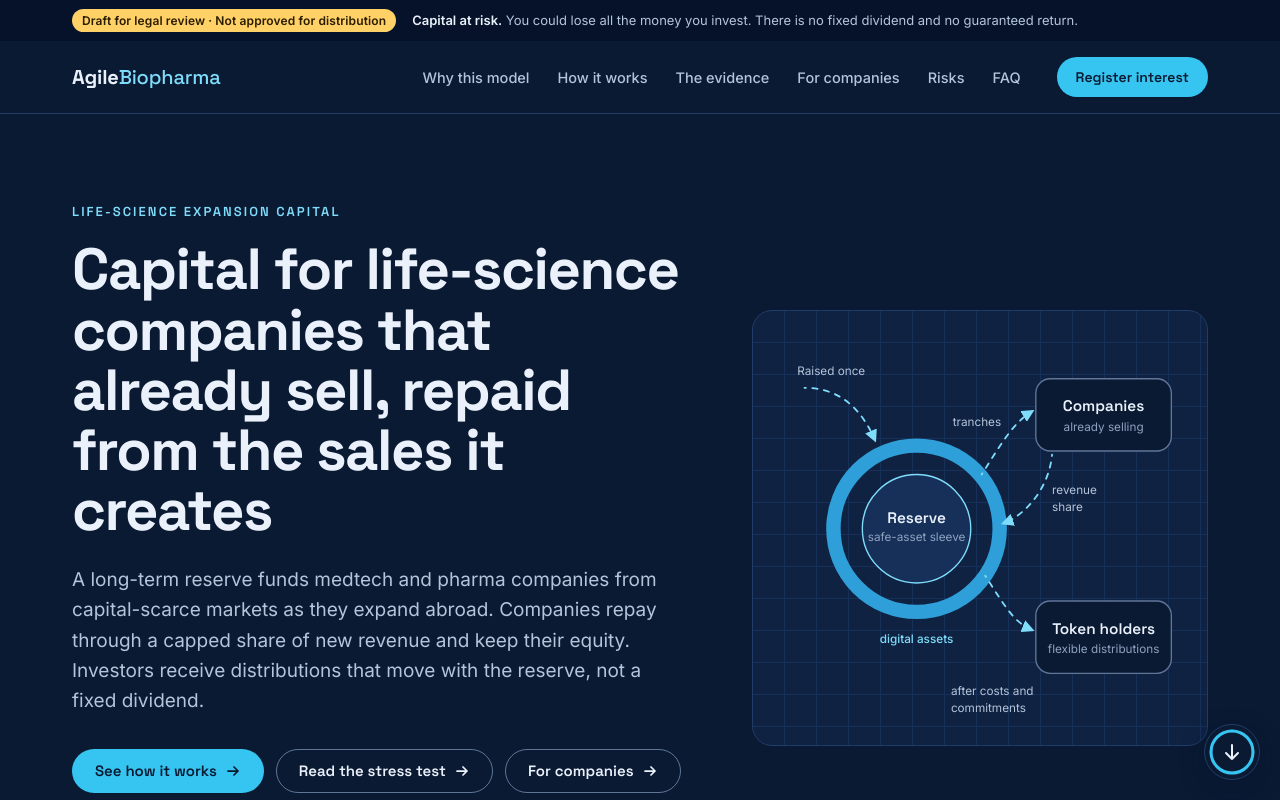
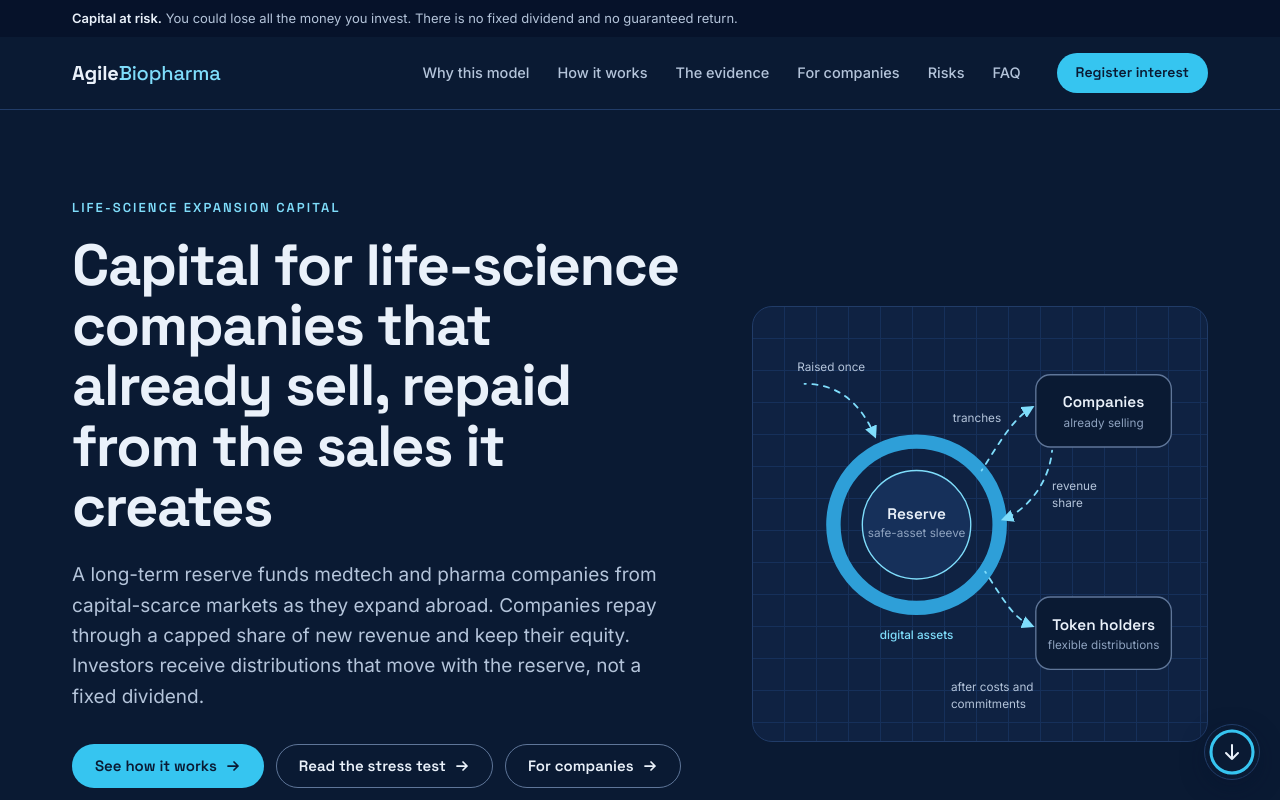
Before and after one commit to AglieDynamics/biopharma, a plain HTML site: page investinbiopharma/index.html in a window 1280 px wide. Shown: the top 800 px of the page. Drawn offline with Linux system fonts and the light colour scheme.

Commit message:
Remove the "Draft for legal review" label from both pages
Requested by the site owner. The yellow "Draft for legal review · Not
approved for distribution" label is removed from the root page (strip
above the header, its styles and Spanish string) and from
/investinbiopharma (pill in the utility strip and its colour tokens).

The /investinbiopharma utility strip keeps its "Capital at risk" warning
and is now labelled "Risk warning" for screen readers. Both pages keep
noindex, nofollow, which is a separate decision.

Co-Authored-By: Claude Opus 5.5 <noreply@anthropic.com>

```diff
--- a/investinbiopharma/index.html
+++ b/investinbiopharma/index.html
@@ -22,10 +22,8 @@
 <a class="skip-link" href="#main">Skip to content</a>
 
 <!-- ========== UTILITY STRIP ========== -->
-<div class="utility" role="note" aria-label="Status and risk warning">
+<div class="utility" role="note" aria-label="Risk warning">
   <div class="wrap utility-inner">
-    <!-- Remove this element once legal review has approved the page for publication. -->
-    <span class="draft-pill" id="draft-notice">Draft for legal review · Not approved for distribution</span>
     <span class="utility-risk"><strong>Capital at risk.</strong> You could lose all the money you invest. There is no fixed dividend and no guaranteed return.</span>
   </div>
 </div>
--- a/investinbiopharma/styles.css
+++ b/investinbiopharma/styles.css
@@ -15,8 +15,6 @@
   --blue-700: #155CA8;
   --cyan-400: #36C5F0;
   --cyan-200: #7FDDFB;
-  --draft: #FFD166;
-  --draft-ink: #2B1D00;
 
   /* Text on light (all >= 4.5:1 on white and ice-50) */
   --ink: #0E1726;
@@ -151,10 +149,6 @@ section { padding: clamp(64px, 9vw, 112px) 0; scroll-margin-top: var(--header-h)
 .utility { background: var(--navy-950); color: var(--on-dark-2); font-size: 13px; line-height: 1.45; --focus: var(--cyan-200); }
 .utility-inner { display: flex; flex-wrap: wrap; align-items: center; gap: 8px 16px; padding-top: 9px; padding-bottom: 9px; }
 .utility strong { color: var(--on-dark); font-weight: 600; }
-.draft-pill {
-  background: var(--draft); color: var(--draft-ink); font-weight: 600; font-size: 12px;
-  padding: 3px 10px; border-radius: var(--radius-pill); letter-spacing: 0.01em;
-}
 
 /* ---------- Header ---------- */
 .site-header {
```
Also changed, not shown: index.html (+0 -8 lines).
